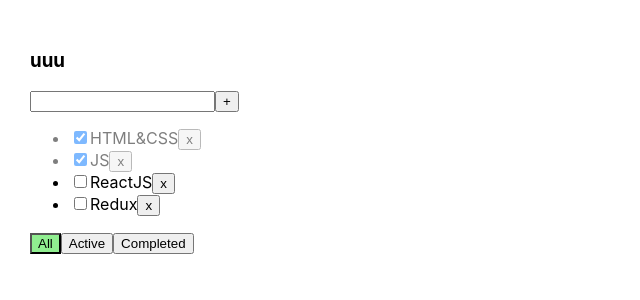
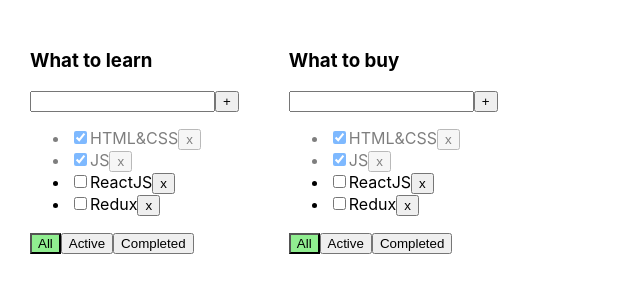
Before and after one commit to naumyshev/NewMegaTodolist, a React (Vite) app: page / in a window 1280 px wide. Shown: the top 300 px of the page, without its empty margins (0-640 px from the left). Built offline with nearby package versions, Linux system fonts and the light colour scheme.

Commit message:
lesson 5: added todolist[]

```diff
--- a/src/App.tsx
+++ b/src/App.tsx
@@ -9,9 +9,20 @@
     isDone: boolean
 }
 
+type Todolist = {
+    id: string
+    title: string
+    filter: FilterValues
+}
+
 export type FilterValues = 'all' | 'active' | 'completed'
 
 export const App = () => {
+
+    const [todolist, setTodolist] = useState<Todolist[]>([
+        {id: v1(), title: 'What to learn', filter: 'all'},
+        {id: v1(), title: 'What to buy', filter: 'all'}
+    ])
 
     const [tasks, setTasks] = useState<TaskType[]>([
         {id: v1(), title: 'HTML&CSS', isDone: true},
@@ -48,8 +59,10 @@
 
     return (
         <div className="app">
+            {todolist.map(td=> {
+                return(
                     <TodolistItem
-                title={'uuu'}
+                        title={td.title}
                         tasks={filteredTasks}
                         deleteTask={deleteTask}
                         changeFilter={changeFilter}
@@ -57,6 +70,8 @@
                         changeTaskStatus={changeTaskStatus}
                         filter={filter}
                     />
+                )
+            })}
         </div>
     )
 }
```
Lines whose indentation alone changed are shown as unchanged.
